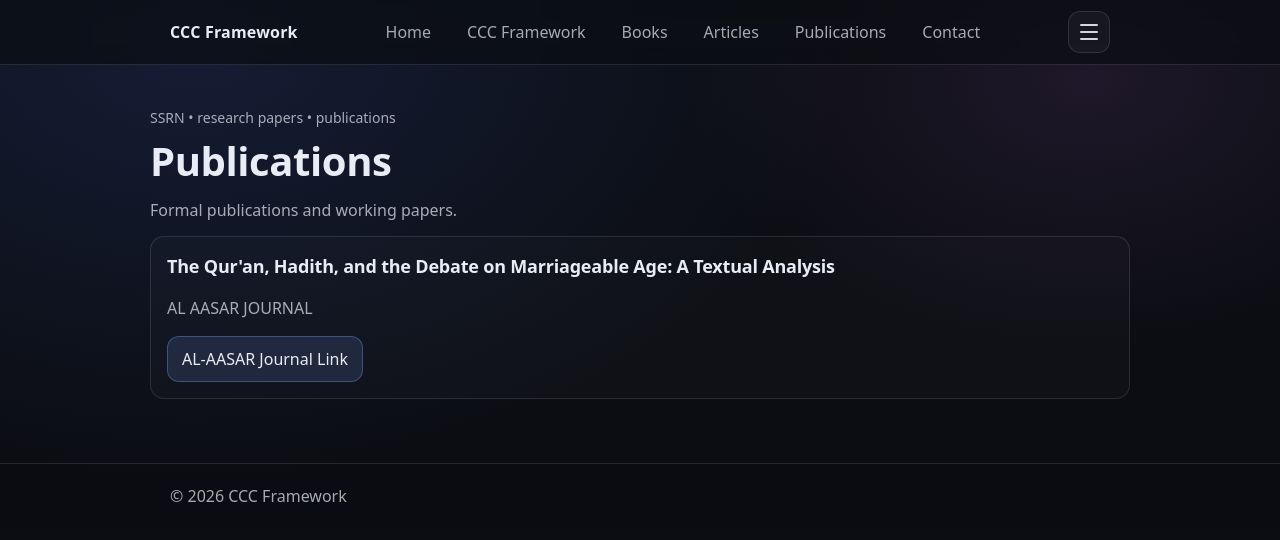
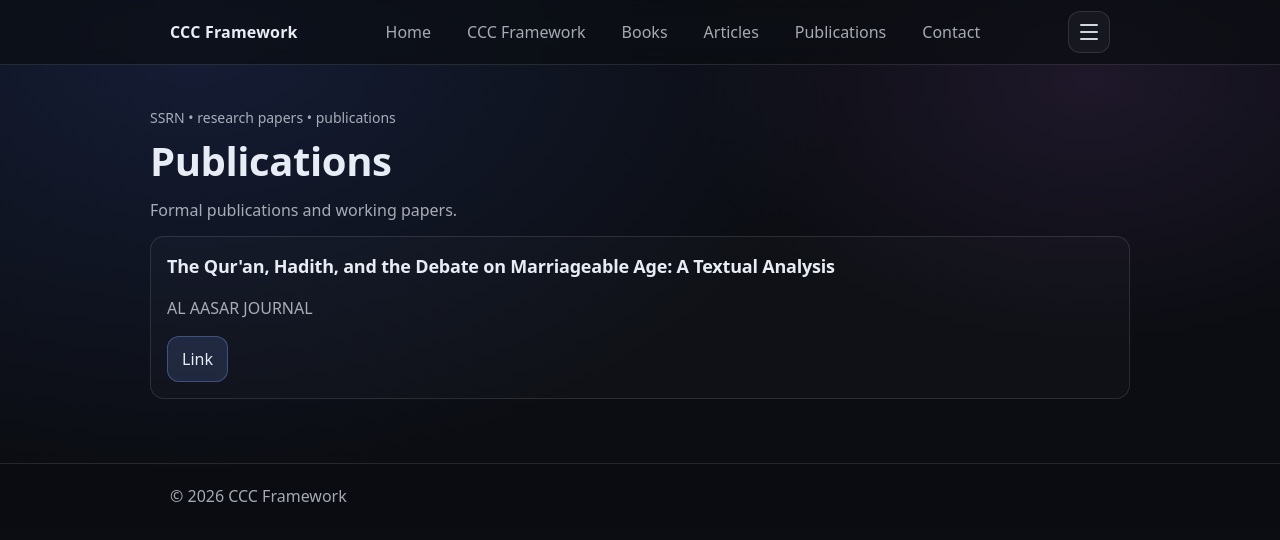
Before and after one commit to azfarsamin/cccframework, a Next.js app: page /mypublications in a window 1280 px wide. Shown: the top 540 px of the page. Built offline with nearby package versions, Linux system fonts and the light colour scheme.

Commit message:
Update page.tsx

```diff
--- a/app/mypublications/page.tsx
+++ b/app/mypublications/page.tsx
@@ -37,7 +37,7 @@ export default function PublicationsPage() {
                 target="_blank"
                 rel="noreferrer"
               >
-                AL-AASAR Journal Link
+                Link
               </a>
             </div>
 
```
